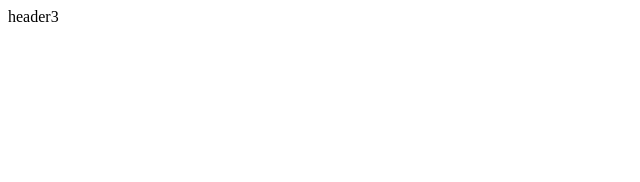
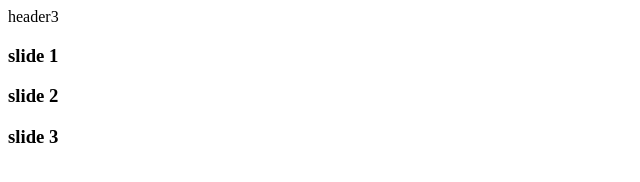
Before and after one commit to AmirSalehTaghavian/AmirSalehTaghavian, a plain HTML site: page index.html in a window 1280 px wide. Shown: the whole page, without its empty margins (0-640 px from the left). Drawn offline with Linux system fonts and the light colour scheme.

Commit message:
slider created

```diff
--- a/index.html
+++ b/index.html
@@ -12,5 +12,11 @@
     header3
 </header>
 
+<main>
+    <h3>slide 1</h3>
+    <h3>slide 2</h3>
+    <h3>slide 3</h3>
+</main>
+
 </body>
 </html>
```
